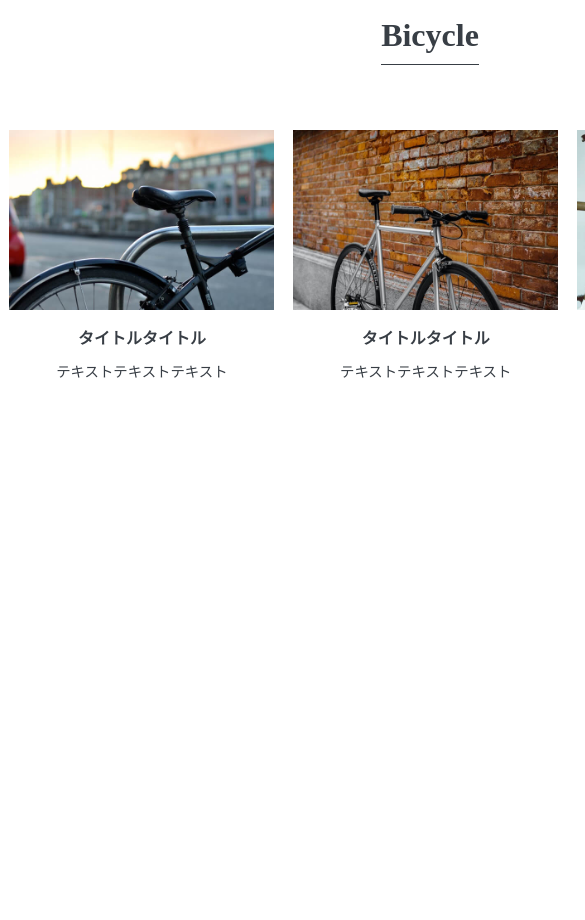
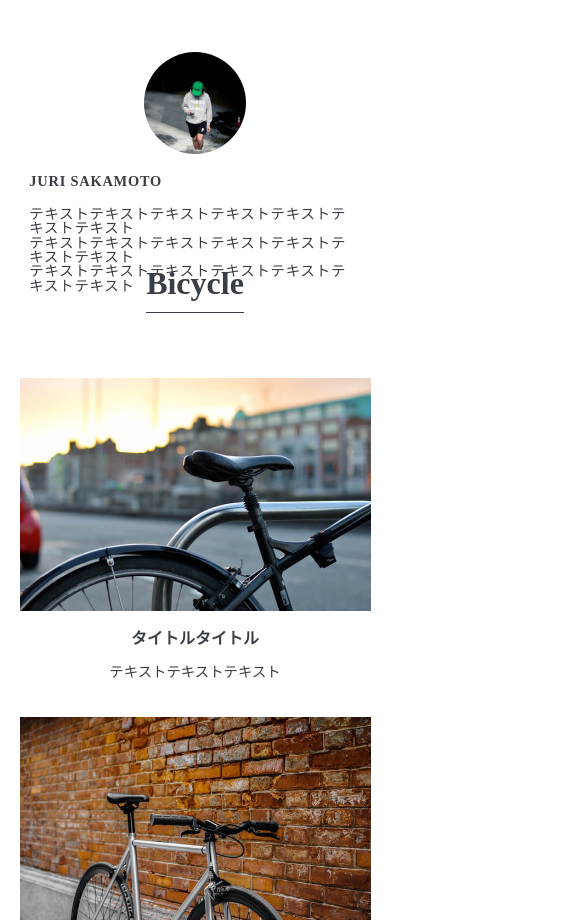
Before and after one commit to jurisakamoto/lesson1, a plain HTML site: page index.html in a window 390 px wide. Shown: the part 1080-2000 px from the top of the page, 585 px wide, since content can reach past the window. Before the commit the page ends 1460 px from the top, so only its background shows below. Drawn offline with Linux system fonts and the light colour scheme; files whose address does not match are found by name.

Commit message:
Update stylesheet.css

```diff
--- a/stylesheet.css
+++ b/stylesheet.css
@@ -56,6 +56,9 @@ a{
   color:#24292E;
   text-decoration: none;
 }
+/*-------------------------------------------
+ヘッダー
+-------------------------------------------*/
 
 header{
   height: 60px;
@@ -94,12 +97,18 @@ header{
   float: right;
 }
 
-
+/*-------------------------------------------
+メインビジュアル
+-------------------------------------------*/
 .top-wrapper img {
   object-fit: cover;
   width: 100%;
   height: 600px;
 }
+
+/*-------------------------------------------
+Profile
+-------------------------------------------*/
 
 .icon {
   border-radius: 50%;
@@ -121,6 +130,9 @@ header{
   margin-right: 30px;
 }
 
+/*-------------------------------------------
+About
+-------------------------------------------*/
 .content{
   width: 600px;
  height: 105px;
@@ -138,14 +150,17 @@ header{
   padding-top: 20px;
 }
 
+/*-------------------------------------------
+Bicycle
+-------------------------------------------*/
+
 .bicycle-image{
   float: left;
   width: 33%;
 }
 
 .bicycle-image img{
-  height: 180px;
-  width: 265px;
+  width: 90%;
   margin-right:25px ;
   margin:0 auto;
 
@@ -162,9 +177,66 @@ header{
   font-size: 1rem;
 }
 
+/*-------------------------------------------
+フッター
+-------------------------------------------*/
 .footer p{
   display: inline-block;
   padding: 120px 0 14px;
   font-size: 0.7px;
   text-align: center;
 }
+
+/*-------------------------------------------
+SP
+-------------------------------------------*/
+/*-------------------------------------------
+メインビジュアル
+-------------------------------------------*/
+@media(max-width:600px){
+  .top-wrapper img{
+    height: 848px;
+  }
+
+/*-------------------------------------------
+About
+-------------------------------------------*/
+  .content{
+    width: 100%;
+    display: flex;
+    flex-direction: column;
+
+  }
+
+  .text{
+    width:85%;
+    margin:0 auto ;
+  }
+
+  .icon{
+    margin: 0 auto;
+  }
+  .container{
+    width: 100%;
+  }
+
+/*-------------------------------------------
+Bicycle
+-------------------------------------------*/
+.bicycle{
+  width:100%;
+  display: flex;
+  flex-direction: column;
+
+}
+
+.bicycle-image img{
+  width: 90%;
+}
+
+.bicycle-image{
+  width: 100%;
+  margin:0 auto ;
+  padding-bottom: 37px;
+}
+}
```
